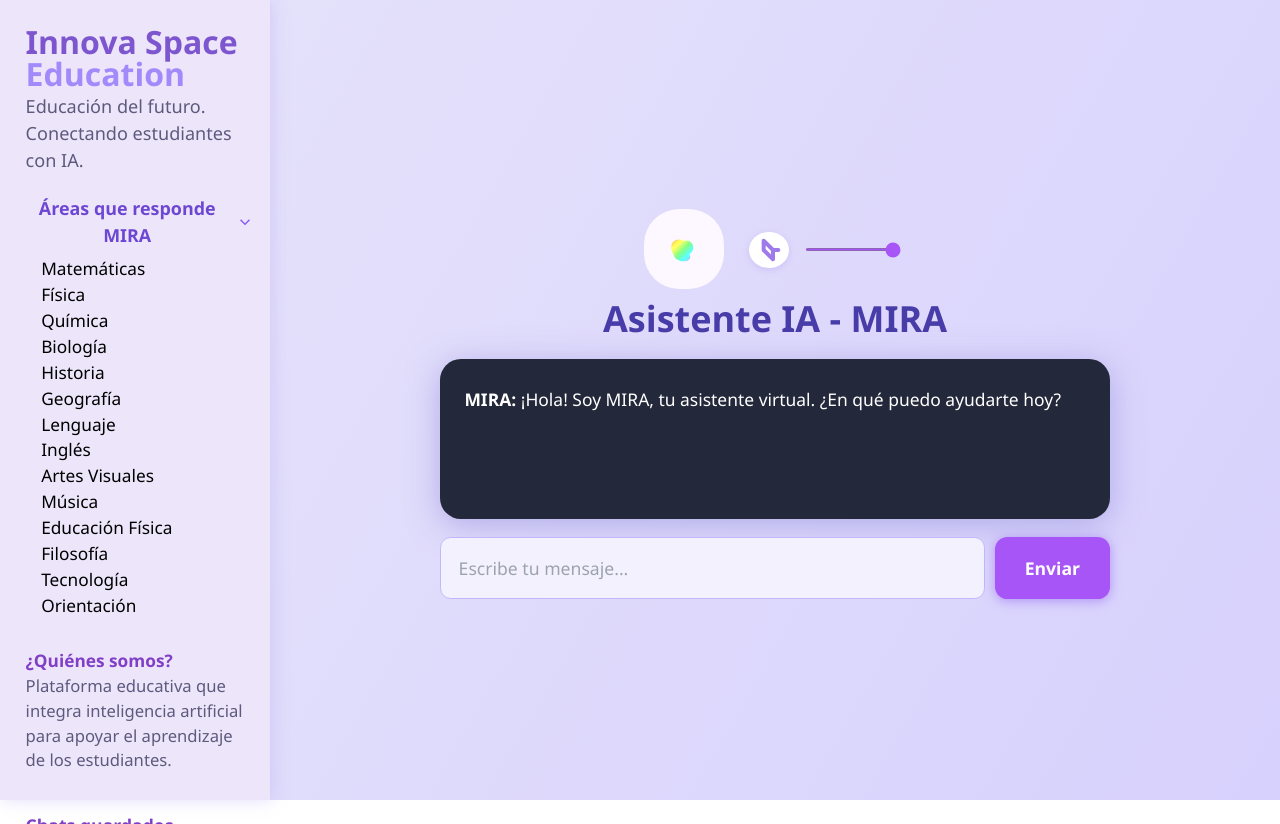
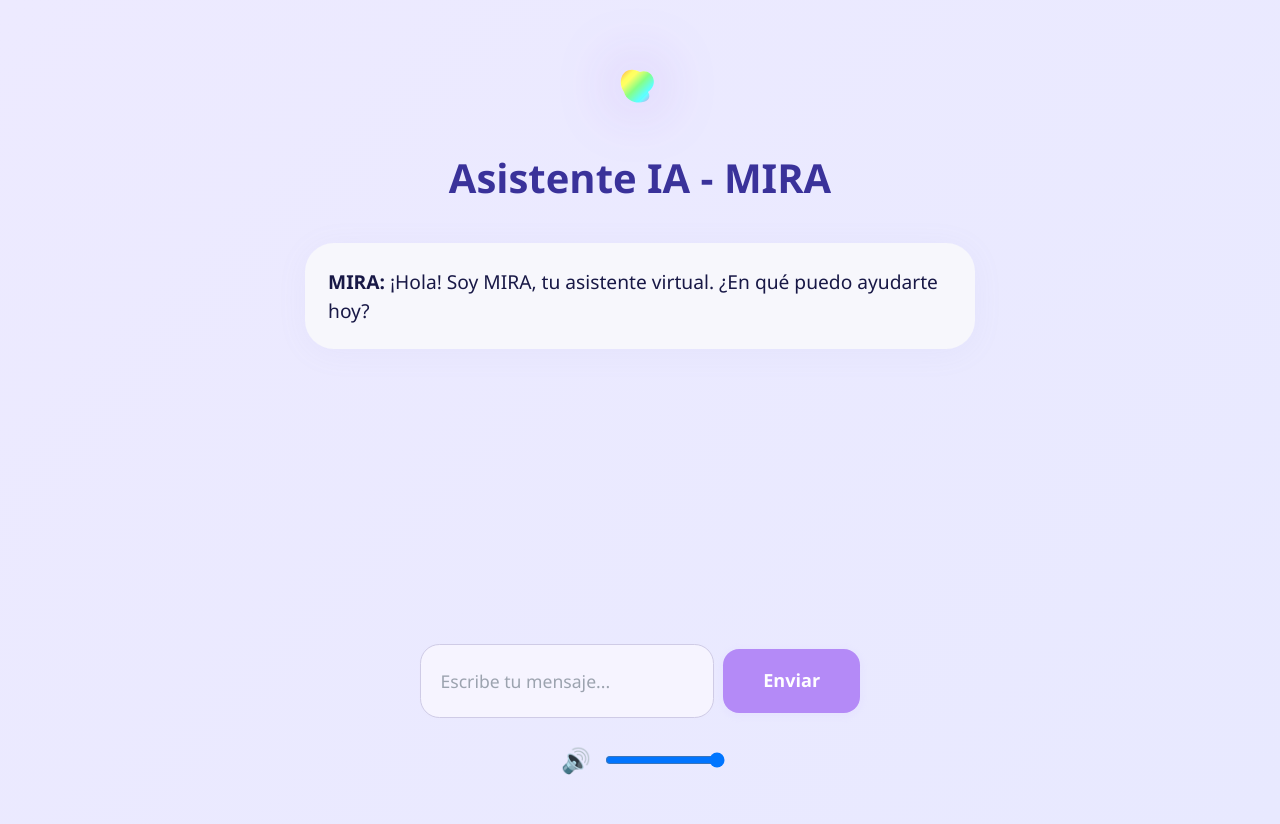
Before and after one commit to innova-space-edu/borrador, a plain HTML site: page index.html in a window 1280 px wide. Before the commit the page ends 800 px from the top, so only its background shows below. Drawn offline with nearby package versions, Linux system fonts and the light colour scheme.

Commit message:
Update index.html

```diff
--- a/index.html
+++ b/index.html
@@ -9,307 +9,154 @@
   <script src="https://cdn.jsdelivr.net/npm/mathjax@3/es5/tex-mml-chtml.js"></script>
   <style>
     body {
+      background: linear-gradient(135deg, #edeaff 0%, #e8e9ff 100%);
       min-height: 100vh;
-      background: linear-gradient(120deg, #e7e4fa 0%, #d7d1fd 100%);
-      font-family: 'Montserrat', 'Segoe UI', sans-serif;
+      font-family: 'Segoe UI', sans-serif;
+      margin: 0;
     }
-    .sidebar {
-      min-width: 260px;
-      max-width: 270px;
-      background: #ede6fa;
-      box-shadow: 2px 0 16px #b0a6f35e;
-      padding: 1.6em 1em 1.2em 1.6em;
-      height: 100vh;
-      position: fixed;
-      left: 0;
-      top: 0;
-      z-index: 30;
-      transition: left 0.2s;
+    #avatar-mira {
+      width: 120px;   /* AVATAR GRANDE */
+      height: 120px;
+      margin: 0 auto;
+      display: block;
+      transition: filter 0.3s, opacity 0.3s;
+      filter: drop-shadow(0 0 32px #b48af7) grayscale(0.2) brightness(1.08);
     }
-    .main-content {
-      margin-left: 270px;
-      min-height: 100vh;
+    #avatar-mira.pulse {
+      animation: halo-glow 1.4s infinite alternate;
+      filter: drop-shadow(0 0 44px #96f7f3) brightness(1.25);
+    }
+    @keyframes halo-glow {
+      from { filter: drop-shadow(0 0 20px #98a6ea) brightness(1.1);}
+      to { filter: drop-shadow(0 0 70px #60f6e9) brightness(1.25);}
+    }
+    .bubble-mira {
+      background: #f7f7fc;
+      color: #181846;
+      margin: 1.3em auto 0.7em auto;
+      max-width: 670px;
+      width: 90vw;
+      border-radius: 1.5em;
+      padding: 1.3em 1.7em 1.2em 1.2em;
+      font-size: 1.2rem;
+      box-shadow: 0 4px 32px #8f99d811;
+    }
+    .bubble-user {
+      background: #e3d7fd;
+      color: #5f3896;
+      max-width: 540px;
+      width: 84vw;
+      margin: 1.2em auto 0.2em auto;
+      border-radius: 1.5em 1.5em 0.9em 1.5em;
+      padding: 1em 1.2em 0.9em 1em;
+      font-size: 1.13rem;
+      font-weight: 500;
+      text-align: right;
+      box-shadow: 0 2px 16px #bb99ff20;
+    }
+    .chat-mainarea {
+      width: 100vw;
+      max-width: 850px;
+      margin: 0 auto;
+      min-height: 74vh;
       display: flex;
       flex-direction: column;
-      justify-content: center;
-      align-items: center;
-      transition: margin-left 0.2s;
+      justify-content: flex-end;
+      padding-bottom: 2em;
     }
-    @media (max-width: 800px) {
-      .sidebar {
-        position: fixed;
-        left: -270px;
-        top: 0;
-        height: 100vh;
-        transition: left 0.2s;
-        z-index: 50;
-      }
-      .sidebar.open {
-        left: 0;
-      }
-      .main-content {
-        margin-left: 0;
-      }
-      #sidebar-toggle {
-        display: block;
-      }
+    #chat-history {
+      flex: 1 1 auto;
+      overflow-y: auto;
+      margin-bottom: 1.3em;
+      max-height: 60vh;
+      min-height: 260px;
     }
-    #sidebar-toggle {
-      display: none;
-      position: absolute;
-      left: 10px;
-      top: 14px;
-      background: transparent;
-      border: none;
-      z-index: 60;
-    }
-    #avatar-mira {
-      display: inline-block;
-      width: 80px;
-      height: 80px;
-      margin-bottom: 2px;
-      margin-right: 15px;
-      vertical-align: middle;
-      transition: filter 0.3s, opacity 0.3s;
-      opacity: 1;
-      filter: grayscale(0.2) brightness(1.07);
-    }
-    #avatar-mira.pulse {
-      animation: halo-glow 1.2s infinite alternate;
-      filter: drop-shadow(0 0 16px #a855f7) brightness(1.19);
-      opacity: 1;
-    }
-    @keyframes halo-glow {
-      from { filter: drop-shadow(0 0 18px #4f46e5) brightness(1.12); }
-      to   { filter: drop-shadow(0 0 44px #38bdf8) brightness(1.25); }
-    }
-    .voice-controls {
-      display: flex;
-      align-items: center;
-      gap: 10px;
-      margin-top: 8px;
-      margin-bottom: 0;
-      justify-content: center;
-    }
-    .voice-controls button {
-      border: none;
-      background: #fff;
-      border-radius: 100%;
-      padding: 2px 4px;
-      cursor: pointer;
-      box-shadow: 0 2px 6px #9f7aea40;
-      transition: background 0.2s;
-    }
-    .voice-controls input[type=range] {
-      accent-color: #a855f7;
-      height: 3px;
-      margin-left: 6px;
-      margin-right: 6px;
-    }
-    .chat-container {
+    #user-input-area {
+      max-width: 740px;
+      margin: 0 auto;
       display: flex;
       flex-direction: column;
+      gap: 0.8em;
+    }
+    #user-input-box {
+      display: flex;
+      gap: 0.6em;
       align-items: center;
-      width: 100%;
-      max-width: 670px;
-      margin: 0 auto;
     }
-    .chat-box {
-      width: 100%;
-      background: #23283a;
-      border-radius: 1.2em;
-      box-shadow: 0 6px 32px #a59fe3c8;
-      padding: 1.5em 1.4em 1em 1.4em;
+    #user-input {
+      flex: 1 1 auto;
+      padding: 1.3em 1.1em;
+      border-radius: 1.1em;
+      border: 1.7px solid #cfcbe6;
+      background: #f6f4ff;
+      font-size: 1.1em;
+      color: #29265b;
+      box-shadow: 0 0.5px 2px #ebe9fa6a;
+      transition: border .2s;
+    }
+    #user-input:focus {
+      border: 1.7px solid #7b5be8;
+      outline: none;
+      background: #fcfbfe;
+    }
+    #send-btn {
+      background: #b48af7;
       color: #fff;
-      min-height: 160px;
-      max-height: 320px;
-      overflow-y: auto;
-      font-size: 1.09em;
-      margin-bottom: 0.8em;
-    }
-    .chat-markdown table {
-      border-collapse: collapse;
-      margin: 0.5em 0;
-      width: 100%;
-      background: #22223b;
-      color: #fafafa;
-      font-size: 0.97rem;
-    }
-    .chat-markdown th, .chat-markdown td {
-      border: 1px solid #7f5af0;
-      padding: 6px 10px;
-      text-align: left;
-    }
-    .chat-markdown th { background: #4f378b; }
-    mjx-container[jax="CHTML"] {
-      font-size: 1.23em;
-      background: transparent !important;
-      padding: 0.11em 0.19em;
-      margin: 0.34em 0;
-    }
-    .input-row {
-      display: flex;
-      width: 100%;
-      margin-top: 0.2em;
-      gap: 0.6em;
-    }
-    .input-row input[type=text] {
-      flex: 1;
-      background: #f3f1fd;
-      border: 1.5px solid #c1b7ff;
-      border-radius: 0.6em;
-      padding: 0.98em 1em;
-      color: #33355b;
-      font-size: 1.1em;
-      outline: none;
-      transition: border 0.2s;
-    }
-    .input-row input[type=text]:focus {
-      border-color: #a855f7;
-      background: #fff;
-    }
-    .input-row button {
-      background: #a855f7;
-      color: #fff;
-      font-weight: 700;
-      font-size: 1.1em;
-      padding: 0.85em 1.7em;
+      font-weight: 600;
+      border-radius: 0.9em;
+      padding: 1em 2.2em;
       border: none;
-      border-radius: 0.7em;
-      cursor: pointer;
-      box-shadow: 0 2px 12px #8f5af08a;
+      font-size: 1.13em;
+      box-shadow: 0 2px 9px #cdb6ff2a;
       transition: background 0.18s;
     }
-    .input-row button:hover {
-      background: #7c36d1;
+    #send-btn:hover {
+      background: #8855e6;
+      cursor: pointer;
     }
-    @media (max-width: 800px) {
-      .main-content {
-        margin-left: 0;
-        min-height: 100vh;
-        justify-content: flex-start;
-      }
-      .chat-container {
-        margin-top: 2.2em;
-      }
-      .chat-box {
-        min-height: 90px;
-        max-height: 220px;
-        font-size: 1em;
-        padding: 1.1em 0.9em 1em 1em;
-      }
+    #volume-controls {
+      margin: 0.7em auto 0 auto;
+      text-align: center;
+    }
+    #volume-slider {
+      width: 120px;
+      vertical-align: middle;
+      margin-left: 10px;
+    }
+    #mute-btn {
+      margin-left: 6px;
+      font-size: 1.5em;
+      background: none;
+      border: none;
+      cursor: pointer;
+      vertical-align: middle;
+      color: #7b5be8;
     }
   </style>
 </head>
 <body>
-  <button id="sidebar-toggle" title="Abrir menú" aria-label="Abrir menú">
-    <!-- Icono hamburguesa -->
-    <svg width="36" height="36" fill="none" stroke="#8b5cf6" stroke-width="2.3" viewBox="0 0 24 24">
-      <rect x="4" y="7" width="16" height="2" rx="1"/><rect x="4" y="15" width="16" height="2" rx="1"/>
-    </svg>
-  </button>
-  <aside class="sidebar" id="sidebar">
-    <div style="margin-bottom:1.3em;">
-      <h1 style="font-size:2em;font-weight:900;line-height:1.0;color:#7d55cf;margin-bottom:0.05em;">
-        Innova Space<br><span style="color:#a28afb;">Education</span>
-      </h1>
-      <div style="font-size:1.13em;color:#5e5a7e;margin-bottom:0.5em;margin-top:0.2em;">Educación del futuro.<br>Conectando estudiantes con IA.</div>
-    </div>
-    <div>
-      <button id="areas-btn" style="font-size:1.12em;font-weight:700;color:#6d47d2;background:none;border:none;padding:0;outline:none;display:flex;align-items:center;gap:0.4em;cursor:pointer;">
-        Áreas que responde MIRA
-        <span id="areas-arrow" style="transition:transform 0.18s;"><svg width="18" height="18" fill="none" stroke="#8b5cf6" stroke-width="2" viewBox="0 0 24 24"><polyline points="6 9 12 15 18 9"/></svg></span>
-      </button>
-      <ul id="areas-list" style="list-style:none;margin:0.4em 0 0 0.9em;padding:0;font-size:1.08em;display:block;">
-        <li>Matemáticas</li>
-        <li>Física</li>
-        <li>Química</li>
-        <li>Biología</li>
-        <li>Historia</li>
-        <li>Geografía</li>
-        <li>Lenguaje</li>
-        <li>Inglés</li>
-        <li>Artes Visuales</li>
-        <li>Música</li>
-        <li>Educación Física</li>
-        <li>Filosofía</li>
-        <li>Tecnología</li>
-        <li>Orientación</li>
-      </ul>
-    </div>
-    <div style="margin-top:1.8em;">
-      <div style="font-weight:700;font-size:1.08em;color:#803fc6;">¿Quiénes somos?</div>
-      <div style="font-size:1.04em;color:#5e5a7e;max-width:230px;">Plataforma educativa que integra inteligencia artificial para apoyar el aprendizaje de los estudiantes.</div>
-    </div>
-    <div style="margin-top:2.4em;">
-      <div style="font-weight:700;font-size:1.1em;color:#803fc6;margin-bottom:0.3em;">Chats guardados</div>
-      <div>
-        <a href="#" style="color:#4326b7;text-decoration:underline;font-size:1em;">Chat 2</a><br>
-        <a href="#" style="color:#4326b7;text-decoration:underline;font-size:1em;">Chat 1</a>
+  <!-- AVATAR GRANDE Y TÍTULO -->
+  <div style="text-align:center;margin-top:1.5em;">
+    <img id="avatar-mira" src="avatar_mira.svg" alt="MIRA Avatar">
+    <h1 style="margin:0.1em 0 0.25em 0;font-size:2.5em;font-weight:900;color:#3a329a;">Asistente IA - MIRA</h1>
+  </div>
+  <!-- ZONA DE CHAT PRINCIPAL -->
+  <main class="chat-mainarea">
+    <section id="chat-history">
+      <div class="bubble-mira"><strong>MIRA:</strong> ¡Hola! Soy MIRA, tu asistente virtual. ¿En qué puedo ayudarte hoy?</div>
+    </section>
+    <section id="user-input-area">
+      <div id="user-input-box">
+        <input id="user-input" type="text" autocomplete="off" placeholder="Escribe tu mensaje..." />
+        <button id="send-btn">Enviar</button>
       </div>
-      <button style="margin-top:0.8em;background:#a855f7;color:#fff;font-weight:700;font-size:1em;border:none;border-radius:0.5em;padding:0.47em 1.2em;box-shadow:0 1px 4px #7f3cc07a;">Nuevo chat</button>
-    </div>
-  </aside>
-  <main class="main-content">
-    <div class="chat-container">
-      <div class="voice-controls">
-        <object id="avatar-mira"
-          type="image/svg+xml"
-          data="avatar_mira.svg"
-          style="background:#ede6fa;border-radius:2.2em;"
-          tabindex="-1"
-          aria-hidden="true"></object>
-        <button id="mute-btn" title="Voz activada"><span id="mute-icon">
-          <svg xmlns="http://www.w3.org/2000/svg" fill="none" stroke="#9f7aea" stroke-width="3" viewBox="0 0 24 24" width="32" height="32">
-            <path stroke-linecap="round" stroke-linejoin="round" d="M15 19l-7-7V5l7 7z"/>
-            <path d="M19 12h-4" stroke-linecap="round" stroke-linejoin="round"/>
-          </svg>
-        </span></button>
-        <input id="volume-slider" type="range" min="0" max="100" value="100" class="w-24 accent-purple-400" title="Volumen"/>
+      <!-- Volumen debajo del input -->
+      <div id="volume-controls">
+        <button id="mute-btn" title="Voz activada"><span id="mute-icon">🔊</span></button>
+        <input id="volume-slider" type="range" min="0" max="100" value="100">
       </div>
-      <h2 class="text-4xl font-bold text-center mb-0 mt-2" style="color:#483da8;">Asistente IA - MIRA</h2>
-      <div class="chat-box chat-markdown" id="chat-box" aria-live="polite" style="margin-top:1.2em;">
-        <div>
-          <strong>MIRA:</strong> ¡Hola! Soy MIRA, tu asistente virtual. ¿En qué puedo ayudarte hoy?
-        </div>
-      </div>
-      <div class="input-row">
-        <input
-          aria-label="Escribe tu mensaje"
-          type="text" id="user-input"
-          placeholder="Escribe tu mensaje..."
-          autocomplete="off"
-        >
-        <button onclick="sendMessage()" tabindex="0">Enviar</button>
-      </div>
-    </div>
+    </section>
   </main>
-  <script>
-    // Menú lateral hamburguesa
-    const sidebar = document.getElementById('sidebar');
-    const toggleBtn = document.getElementById('sidebar-toggle');
-    toggleBtn.addEventListener('click', () => {
-      sidebar.classList.toggle('open');
-    });
-    // Botón desplegable Áreas
-    const areasBtn = document.getElementById('areas-btn');
-    const areasList = document.getElementById('areas-list');
-    const areasArrow = document.getElementById('areas-arrow');
-    let areasOpen = true;
-    areasBtn.onclick = function() {
-      areasOpen = !areasOpen;
-      areasList.style.display = areasOpen ? 'block' : 'none';
-      areasArrow.style.transform = areasOpen ? 'rotate(0deg)' : 'rotate(-90deg)';
-    };
-    // Cerrar menú lateral al hacer clic fuera en móvil
-    document.addEventListener('click', function(e){
-      if(window.innerWidth <= 800 && sidebar.classList.contains('open')) {
-        if (!sidebar.contains(e.target) && e.target !== toggleBtn) {
-          sidebar.classList.remove('open');
-        }
-      }
-    });
-  </script>
   <script src="chat.js"></script>
 </body>
 </html>
```
